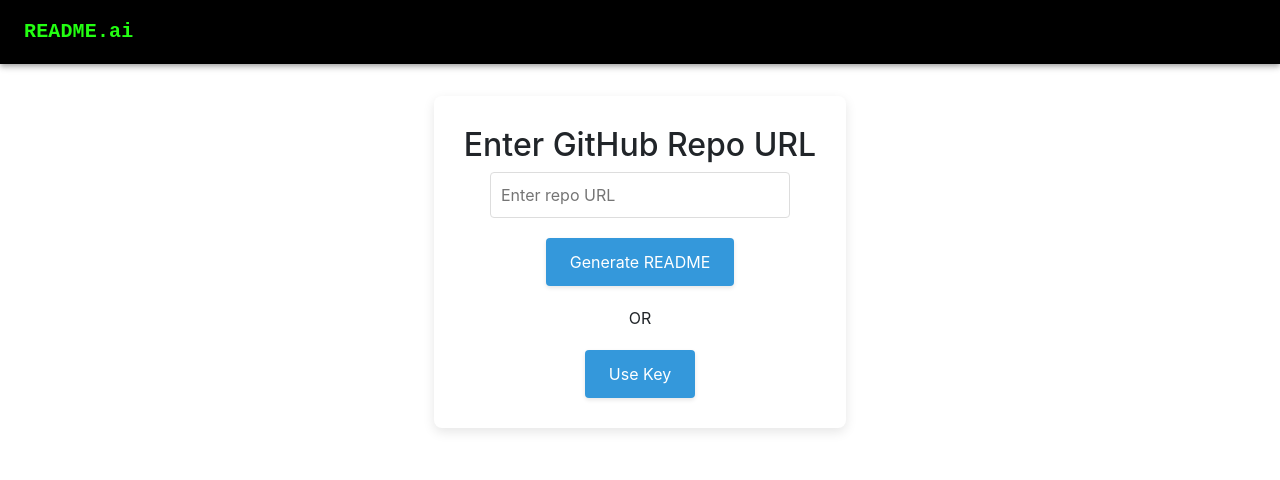
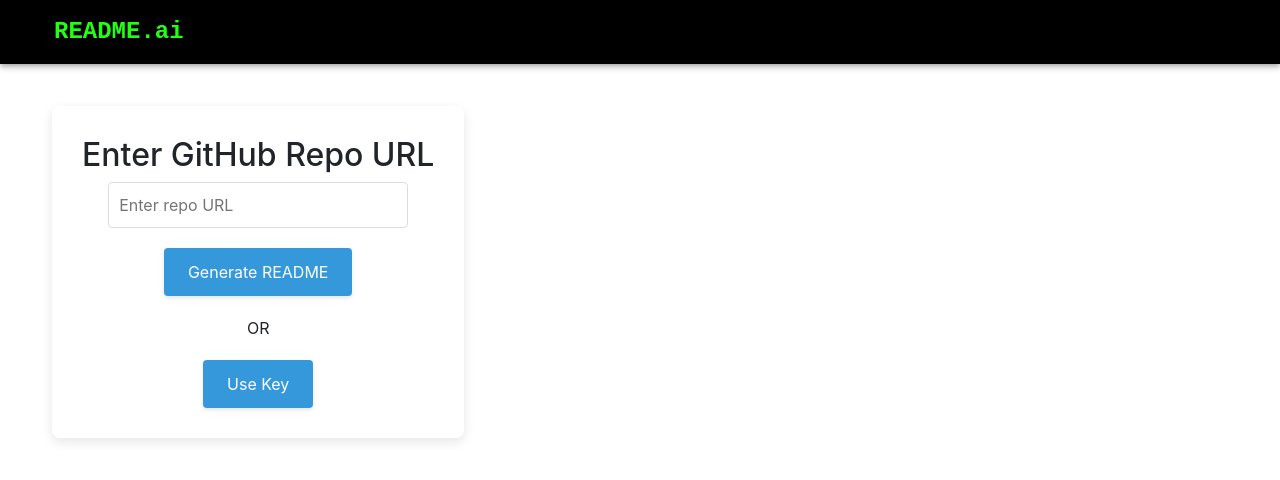
Before and after one commit to Polarneil/readme_frontend, a React (Create React App) app: page / in a window 1280 px wide. Shown: the top 480 px of the page. Built offline with nearby package versions, Linux system fonts and the light colour scheme; no server answers.

Commit message:
UI updates

```diff
--- a/src/modules/app/app.component.css
+++ b/src/modules/app/app.component.css
@@ -1,8 +1,9 @@
 .homepage {
   display: flex;
   flex-direction: column;
-  align-items: center;
-  justify-content: center;
+  align-items: flex-start;  /* Align items to the left */
+  justify-content: flex-start;  /* Align content to the top */
+  padding-left: 20px;  /* Optional: Add space from the left edge */
   transition: all 0.3s ease;
 }
 
@@ -15,6 +16,7 @@
   border-radius: 8px;
   box-shadow: 0px 4px 12px rgba(0, 0, 0, 0.1);
   transition: all 0.3s ease;
+  margin-top: 10px;
 }
 
 .form-subcontainer {
@@ -67,12 +69,30 @@ input:focus {
   margin: 0px;
 }
 
+.token-box-container {
+  display: flex;
+  gap: 20px;
+}
+
 .token-box {
   display: inline-block;
   background-color: #F6F8FA;
   padding: 10px 0px 10px 10px;
   border-radius: 8px;
   border: 2px solid #D0D9E0;
+  box-shadow: 0px 4px 12px rgba(0, 0, 0, 0.1);
+  margin-top: 15px;
+}
+
+.save-button {
+  cursor: pointer;
+  display: inline-block;
+  background-color: #F6F8FA;
+  padding: 10px;
+  border-radius: 8px;
+  border: 2px solid #D0D9E0;
+  box-shadow: 0px 4px 12px rgba(0, 0, 0, 0.1);
+  margin-top: 15px;
 }
 
 .copy-icon {
--- a/src/modules/pages/homepage.tsx
+++ b/src/modules/pages/homepage.tsx
@@ -3,6 +3,7 @@ import ReactMarkdown from "react-markdown";
 import { createRepoRequest, createReadMeFile, fetchReadMeFiles } from "../common/data/apiService";
 import CopyIcon from '@mui/icons-material/ContentCopy'; import '../app/app.component.css';
 import BootstrapTooltip from "../common/tooltip";
+import { Button } from "@mui/material";
 
 
 const HomePage = () => {
@@ -126,11 +127,16 @@ const HomePage = () => {
 
       {readMeContent && !isLoading && (
         <section>
-          <div className="token-box">
-            {newReadMeKey}
-            <BootstrapTooltip title={tooltipText} arrow>
-              <span className="copy-icon"><CopyIcon onClick={() => copyToClipboard(newReadMeKey)} fontSize="small" /></span>
-            </BootstrapTooltip>
+          <div className="token-box-container">
+            <div className="token-box">
+              {newReadMeKey}
+              <BootstrapTooltip title={tooltipText} arrow>
+                <span className="copy-icon" onClick={() => copyToClipboard(newReadMeKey)}><CopyIcon fontSize="small" /></span>
+              </BootstrapTooltip>
+            </div>
+            <div className="save-button">
+              Save
+            </div>
           </div>
           <div className="split-container">
             <div className="editor-container">
--- a/src/modules/pages/standard-layout/appbar.tsx
+++ b/src/modules/pages/standard-layout/appbar.tsx
@@ -14,12 +14,13 @@ export default function CustomAppBar() {
       >
         <Toolbar>
           <Typography
-            variant="h6"
+            variant="h5"
             sx={{
               flexGrow: 1,
               fontFamily: "'Share Tech Mono', monospace",
               fontWeight: 700,
               color: '#23FF12',
+              marginLeft: '30px'
             }}
           >
             README.ai
```
